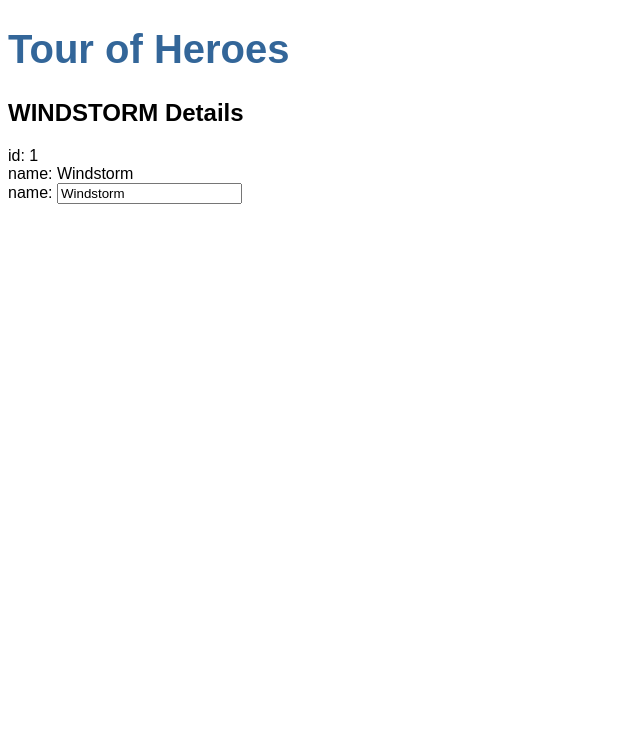
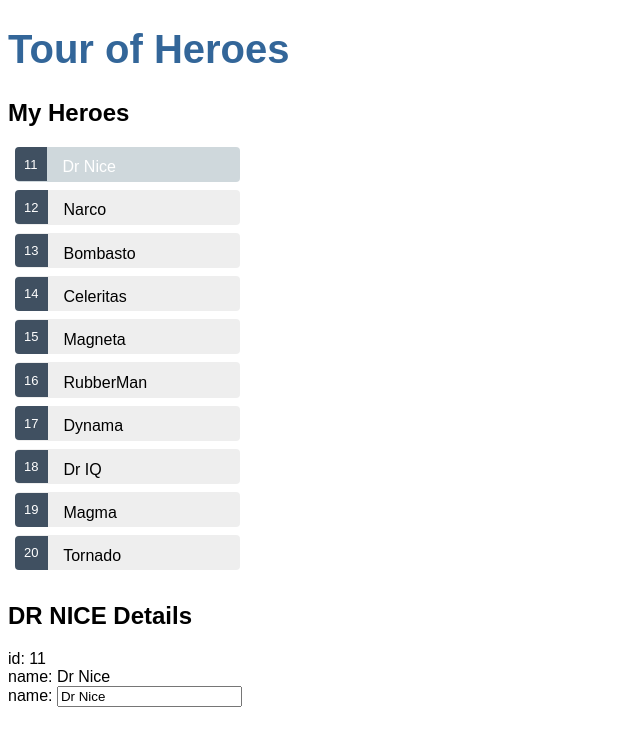
Before and after one commit to amargosavi68/angular-tour-of-heroes, an Angular app: page / in a window 1280 px wide. Shown: the top 746 px of the page, without its empty margins (0-640 px from the left). Built offline with nearby package versions, Linux system fonts and the light colour scheme.

Commit message:
Heroes list displayed using *ngFor directive and styled it

```diff
--- a/src/app/app.module.ts
+++ b/src/app/app.module.ts
@@ -5,11 +5,13 @@ import { AppRoutingModule } from './app-routing.module';
 import { FormsModule } from "@angular/forms";
 import { AppComponent } from './app.component';
 import { HeroesComponent } from './heroes/heroes.component';
+import { HeroDetailComponent } from './hero-detail/hero-detail.component';
 
 @NgModule({
   declarations: [
     AppComponent,
-    HeroesComponent
+    HeroesComponent,
+    HeroDetailComponent
   ],
   imports: [
     BrowserModule,
--- /dev/null
+++ b/src/app/hero-detail/hero-detail.component.html
@@ -0,0 +1 @@
+<p>hero-detail works!</p>
--- /dev/null
+++ b/src/app/hero-detail/hero-detail.component.ts
@@ -0,0 +1,15 @@
+import { Component, OnInit } from '@angular/core';
+
+@Component({
+  selector: 'app-hero-detail',
+  templateUrl: './hero-detail.component.html',
+  styleUrls: ['./hero-detail.component.css']
+})
+export class HeroDetailComponent implements OnInit {
+
+  constructor() { }
+
+  ngOnInit(): void {
+  }
+
+}
--- a/src/app/heroes/heroes.component.css
+++ b/src/app/heroes/heroes.component.css
@@ -0,0 +1,44 @@
+/* HeroesComponent's private CSS styles */
+.heroes {
+     margin: 0 0 2em 0;
+     list-style-type: none;
+     padding: 0;
+     width: 15em;
+   }
+   .heroes li {
+     cursor: pointer;
+     position: relative;
+     left: 0;
+     background-color: #EEE;
+     margin: .5em;
+     padding: .3em 0;
+     height: 1.6em;
+     border-radius: 4px;
+   }
+   .heroes li:hover {
+     color: #607D8B;
+     background-color: #DDD;
+     left: .1em;
+   }
+   .heroes li.selected {
+     background-color: #CFD8DC;
+     color: white;
+   }
+   .heroes li.selected:hover {
+     background-color: #BBD8DC;
+     color: white;
+   }
+   .heroes .badge {
+     display: inline-block;
+     font-size: small;
+     color: white;
+     padding: 0.8em 0.7em 0 0.7em;
+     background-color: #405061;
+     line-height: 1em;
+     position: relative;
+     left: -1px;
+     top: -4px;
+     height: 1.8em;
+     margin-right: .8em;
+     border-radius: 4px 0 0 4px;
+   }
--- a/src/app/heroes/heroes.component.html
+++ b/src/app/heroes/heroes.component.html
@@ -1,10 +1,22 @@
-<h2>{{ hero.name | uppercase }} Details</h2>
+<h2>My Heroes</h2>
+<ul class="heroes">
+     <li
+     [class.selected]="hero === selectedHero"
+     *ngFor="let hero of heroes"
+     (click)="onSelect(hero)">
+          <span class="badge"> {{ hero.id }} </span> {{ hero.name}}
+     </li>
+</ul>
 
-<div><span>id: </span> {{ hero.id }} </div>
-<div><span>name: </span> {{ hero.name }} </div>
+<div *ngIf="selectedHero">
+     <h2>{{ selectedHero.name | uppercase }} Details</h2>
 
-<div>
-     <label>name:
-          <input [(ngModel)] = "hero.name" type="text" placeholder="Hero Name">
-     </label>
+     <div><span>id: </span> {{ selectedHero.id }} </div>
+     <div><span>name: </span> {{ selectedHero.name }} </div>
+
+     <div>
+          <label>name:
+               <input [(ngModel)] = "selectedHero.name" type="text" placeholder="Hero Name">
+          </label>
+     </div>
 </div>
--- a/src/app/heroes/heroes.component.ts
+++ b/src/app/heroes/heroes.component.ts
@@ -1,5 +1,6 @@
 import { Component, OnInit } from '@angular/core';
 import { Hero } from "../hero";
+import { HEROES } from "../mock-heroes";
 
 @Component({
   selector: 'app-heroes',
@@ -8,10 +9,12 @@ import { Hero } from "../hero";
 })
 export class HeroesComponent implements OnInit {
 
-  hero: Hero = {
-    id: 1,
-    name: 'Windstorm'
-  };
+  heroes = HEROES;
+  selectedHero: Hero = HEROES.length > 0 ? HEROES[0] : {id:0, name:"None"};
+
+  onSelect(hero: Hero) : void {
+    this.selectedHero = hero;
+  }
 
   constructor() { }
 
--- /dev/null
+++ b/src/app/mock-heroes.ts
@@ -0,0 +1,14 @@
+import { Hero } from "./hero";
+
+export const HEROES: Hero[] = [
+     { id: 11, name: 'Dr Nice' },
+     { id: 12, name: 'Narco' },
+     { id: 13, name: 'Bombasto' },
+     { id: 14, name: 'Celeritas' },
+     { id: 15, name: 'Magneta' },
+     { id: 16, name: 'RubberMan' },
+     { id: 17, name: 'Dynama' },
+     { id: 18, name: 'Dr IQ' },
+     { id: 19, name: 'Magma' },
+     { id: 20, name: 'Tornado' }
+]
```
Also changed, not shown: src/app/hero-detail/hero-detail.component.css (added), 1 other file (tests, documents, lock files or other folders).
